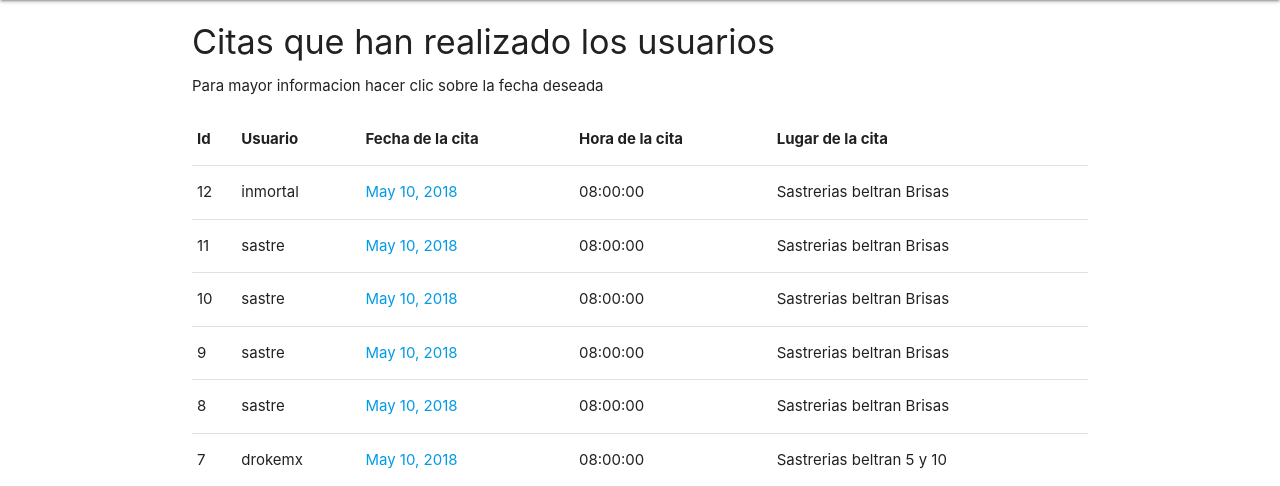
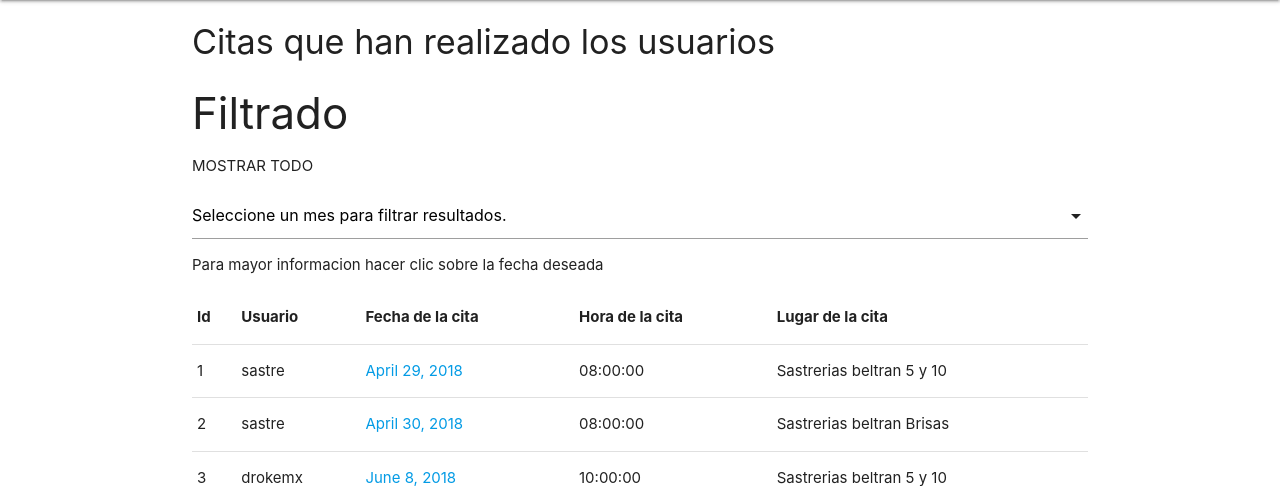
Before and after one commit to villegas40/proyecto_web, a Django app: page /desplegarcitas/ in a window 1280 px wide. Shown: the part 64-550 px from the top of the page. Run offline with Django 3.2, Linux system fonts and the light colour scheme; a user stored in the database is signed in; data comes from the database, SQL or seed files in the repository; both versions use the stored data as it was after the commit.

Commit message:
Cambios de fecha

```diff
--- a/sastreria/pagina/views.py
+++ b/sastreria/pagina/views.py
@@ -13,6 +13,7 @@ from django.http import HttpResponseRedirect, HttpResponse
 from sastreria.settings import BASE_URL
 from django.conf import settings
 from decimal import Decimal
+import datetime
 # Create your views here.
 def home(request):
     return render(request, 'pagina/index2.html')
@@ -53,6 +54,8 @@ def catalogo(request):
     'product':product,
     }
     return render(request, 'pagina/catalogo.html', context)
+
+
 # Creacion de la vista de signup_view
 def signup_user_view(request):
     if request.method == 'POST':
@@ -151,32 +154,12 @@ def pagoCompletado(request,pk=None):
         user = User.objects.get(pk=pk)
     else:
         user = request.user
-    #orders = Orders()
+
     print("HOLAA")
-        #for xd in Product:
-        #product2 = Product.objects.all()
-    #    prdct = Product.objects.filter(id = item.product.id)
-    #    print(prdct)
-        #print(type(product))
-
-    #    if prdct.count() > 0:
-            #print(Product.objects.filter(id = item.product.id).count())
-        #    print(item.product.id)
-
-    #        orders.nombre_producto.add(prdct)
     orders = Orders.objects.create(precioTotal=dec,purchaser=user,tx="1",status="NOPAGADO")
     for item in cart.items:
         orders.nombre_producto.add(Product.objects.get(id=item.product.id))
-        '''
-    orders.precioTotal = dec
-    orders.purchaser = user
-    orders.tx = "test"
-    orders.status = "SINPAGAR"
-    for item in cart.items:
-        print ("HOLA QUE TAL SOY UN PRINT")
-        orders.nombre_producto.add(Product.objects.get(id=item.product.id))
-    #orders.save()
-    '''
+
 
     print(orders.id)
     rorders = get_object_or_404(Orders,pk=orders.id)
@@ -187,22 +170,6 @@ def eliminarCarrito(request):
     cart.clear()
     return HttpResponse("Carrito Vacio")
 
-'''Checar despues
-@login_required
-def removeSingle(request):
-    cart = Cart(request.session)
-    product = Product.objects.get(id=request.GET.get('id'))
-    cart.remove_single(product)
-    return redirect(request, 'pagina/mostrar-carrito.html', {'product':product})
- Usar este metodo para que cuando le de al boton de pagar despliegue el contenido
- del pedido y asi poder proceder a pagar , cuando este pague cambiara el payment_status
- del modelo a pagado y asi poder desplegar todo.
- si no se realiza el pago el payment_status continuara en sin pagar
- Tareas a investigar:
- -Como modifcar un modelo,registro
- -mandar el registro a la siguiente template
- -como guardar un ManyToManyField viniendo del Carrito
-'''
 @login_required
 def modulocitas(request,id):
     form = citas()
@@ -243,7 +210,32 @@ def desplegarcitas(request,pk=None):
     else:
         p = Citas.objects.all().filter(usuario = user).order_by('id').reverse()
         print("xd2")
-    return render(request,'pagina/desplegarcitas.html',{'list': p})
+
+    #Filtrado de fechas
+    if 'filtrado' in request.GET:
+        filtrado = request.GET['filtrado']
+    else:
+        filtrado = 'todo'
+
+    if filtrado == 'todo':
+        item_list = Citas.objects.all()
+    else:
+        item_list = Citas.objects.filter(CitaFecha__range = (datetime.date(2018, int(filtrado), 1), datetime.date(2018, int(filtrado), 28)))
+
+    item_list = [item for item in item_list]
+
+    citas = Citas.objects.all()
+    context = {
+    'BASE_URL': BASE_URL,
+    'filtrado':filtrado,
+    'item_list':item_list,
+    'citas':citas,
+    'list': p
+    }
+
+    return render(request,'pagina/desplegarcitas.html',context)
+
+
 @login_required
 def mostrarpedidos(request,pk=None):
     if pk:
@@ -256,7 +248,41 @@ def mostrarpedidos(request,pk=None):
     else:
         p = Orders.objects.all().filter(purchaser=user,status="PAGADO").order_by('id').reverse()
         print("xd2")
-    return render(request,'pagina/mostrarpedidos.html',{'list':p})
+
+    if 'filtrado' in request.GET:
+        filtrado = request.GET['filtrado']
+    else:
+        filtrado = 'todo'
+
+    # if 'usuario' in request.GET:
+    #     usuario = request.GET['usuario']
+    # else:
+    #     usuario = 'todos'
+
+    if filtrado == 'todo':
+        item_list = Orders.objects.filter(status = 'PAGADO')
+    else:
+        item_list = Orders.objects.filter(Purchase_at__range = (datetime.date(2018,int(filtrado), 1), datetime.date(2018,int(filtrado), 28)), status='PAGADO')
+
+    item_list = [item for item in item_list]
+
+    # if usuario == 'todos':
+    #     item_list = Orders.objects.all().filter(status = 'PAGADO')
+    # else:
+    #    item_list = Orders.objects.filter(purchaser = usuario, status = 'PAGADO')
+
+    orders = Orders.objects.all().filter(status = 'PAGADO')
+
+    context = {
+    'BASE_URL': BASE_URL,
+    'filtrado':filtrado,
+    # 'usuario':usuario,
+    'item_list':item_list,
+    'orders':orders,
+    'list': p
+    }
+
+    return render(request,'pagina/mostrarpedidos.html', context)
 
 
 @login_required
--- a/sastreria/sastreria/urls.py
+++ b/sastreria/sastreria/urls.py
@@ -52,8 +52,8 @@ urlpatterns = [
     re_path(r'citaexito/(?P<id>\d+)/$',citaexito,name='citaexito'),
     re_path(r'citasdescripcion/(?P<id>\d+)/$',citasdescripcion,name='modulocitas'),
     re_path(r'Pedidosdescripcion/(?P<id>\d+)/$',pedidosdescripcion,name='pedidosdescripcion'),
-    path('desplegarcitas/',desplegarcitas),
-    path('mostrarpedidos/',mostrarpedidos),
+    path('desplegarcitas/',desplegarcitas, name="desplegarcitas_view"),
+    path('mostrarpedidos/',mostrarpedidos, name="mostrarpedidos_view"),
     path('sucursales/',sucursalesv),
     re_path(r'^articulo/info/$', views.info, name='articulo_info'),
     path('pago/', views.pagoCompletado, name='pago_view'),
--- a/sastreria/template/pagina/desplegarcitas.html
+++ b/sastreria/template/pagina/desplegarcitas.html
@@ -5,6 +5,34 @@
 <div class="container">
   {% if user.is_superuser %}
   <H4 >Citas que han realizado los usuarios</H4>
+  <h3>Filtrado</h3>
+  <ul id = "filtrados">
+    <li {% if filtrado == "todo" %} >
+          {% else %}><a class="waves-effect waves-light red darken-4 btn" href="/desplegarcitas/">
+          {% endif %}MOSTRAR TODO</a>
+    </li>
+  </ul>
+
+  <ul id = 'filtrados'>
+    <select id = "navegacion">
+      <option value="" disabled selected>Seleccione un mes para filtrar resultados.</option>
+      <option value="/desplegarcitas/?filtrado=01">Enero</option>
+      <option value="/desplegarcitas/?filtrado=02">Febrero</option>
+      <option value="/desplegarcitas/?filtrado=03">Marzo</option>
+      <option value="/desplegarcitas/?filtrado=04"> Abril</option>
+      <option value="/desplegarcitas/?filtrado=05">Mayo</option>
+      <option value="/desplegarcitas/?filtrado=06">Junio</option>
+      <option value="/desplegarcitas/?filtrado=07">Julio</option>
+      <option value="/desplegarcitas/?filtrado=08">Agosto</option>
+      <option value="/desplegarcitas/?filtrado=09">Septiembre</option>
+      <option value="/desplegarcitas/?filtrado=10">Octubre</option>
+      <option value="/desplegarcitas/?filtrado=11">Noviembre</option>
+      <option value="/desplegarcitas/?filtrado=12">Diciembre</option>
+    </select>
+    <label>Filtra por mes.</label>
+  </ul>
+
+
   <p>Para mayor informacion hacer clic sobre la fecha deseada</p>
   <table class="highlight">
     <thead>
@@ -17,7 +45,7 @@
       </tr>
     </thead>
     <tbody>
-      {% for item in list %}
+      {% for item in item_list %}
       <tr>
         <td>
           {{item.id}}
@@ -69,5 +97,14 @@
   </table>
   {% endif %}
 </div>
+<script>
+  $(document).ready(function(){
+    $('select').formSelect();
+  });
+  $("#navegacion").change(function()
+  {
+    document.location.href = $(this).val();
+  });
+</script>
 
 {% endblock %}
```
Also changed, not shown: sastreria/template/pagina/mostrarpedidos.html (+51 -3 lines), sastreria/db.sqlite3.
